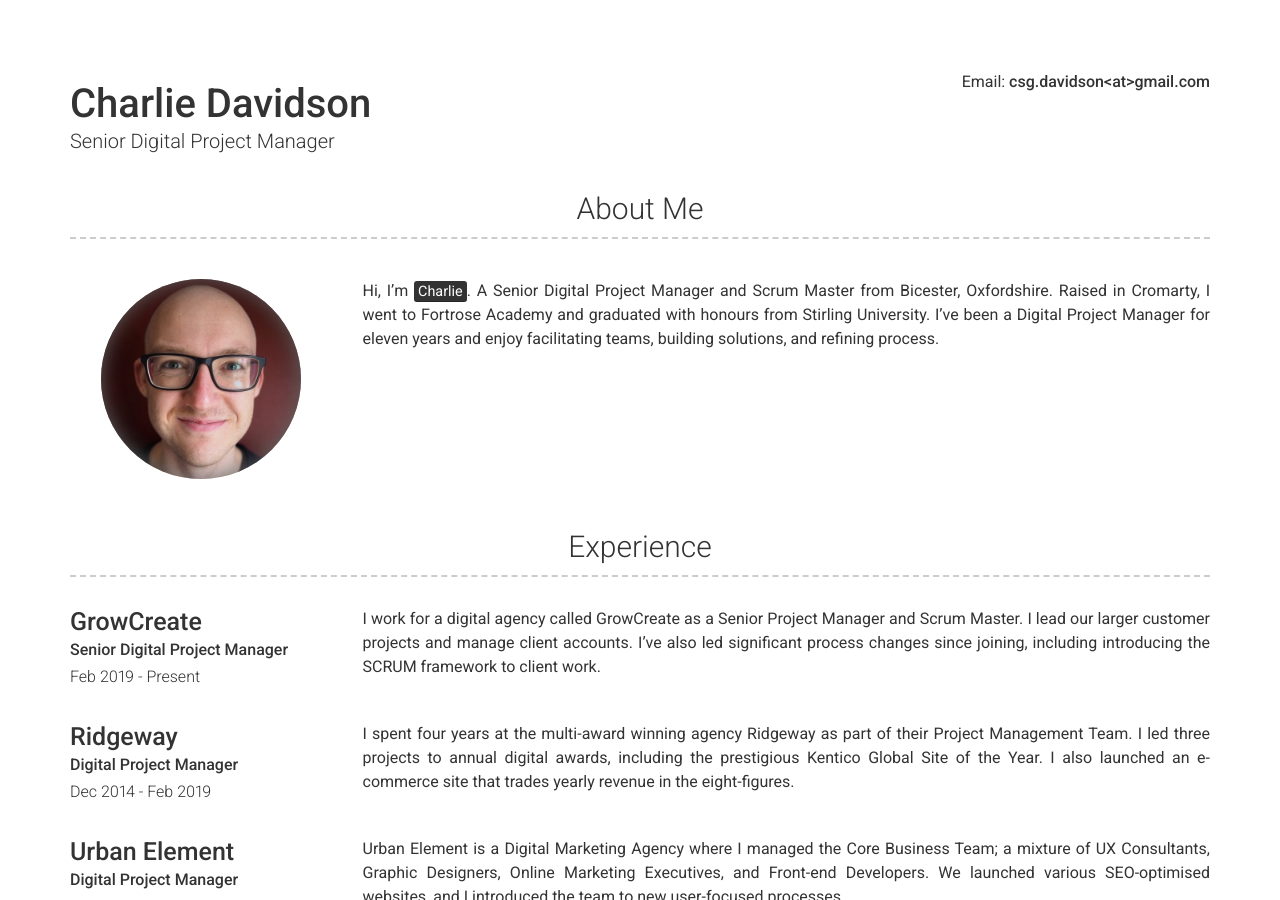
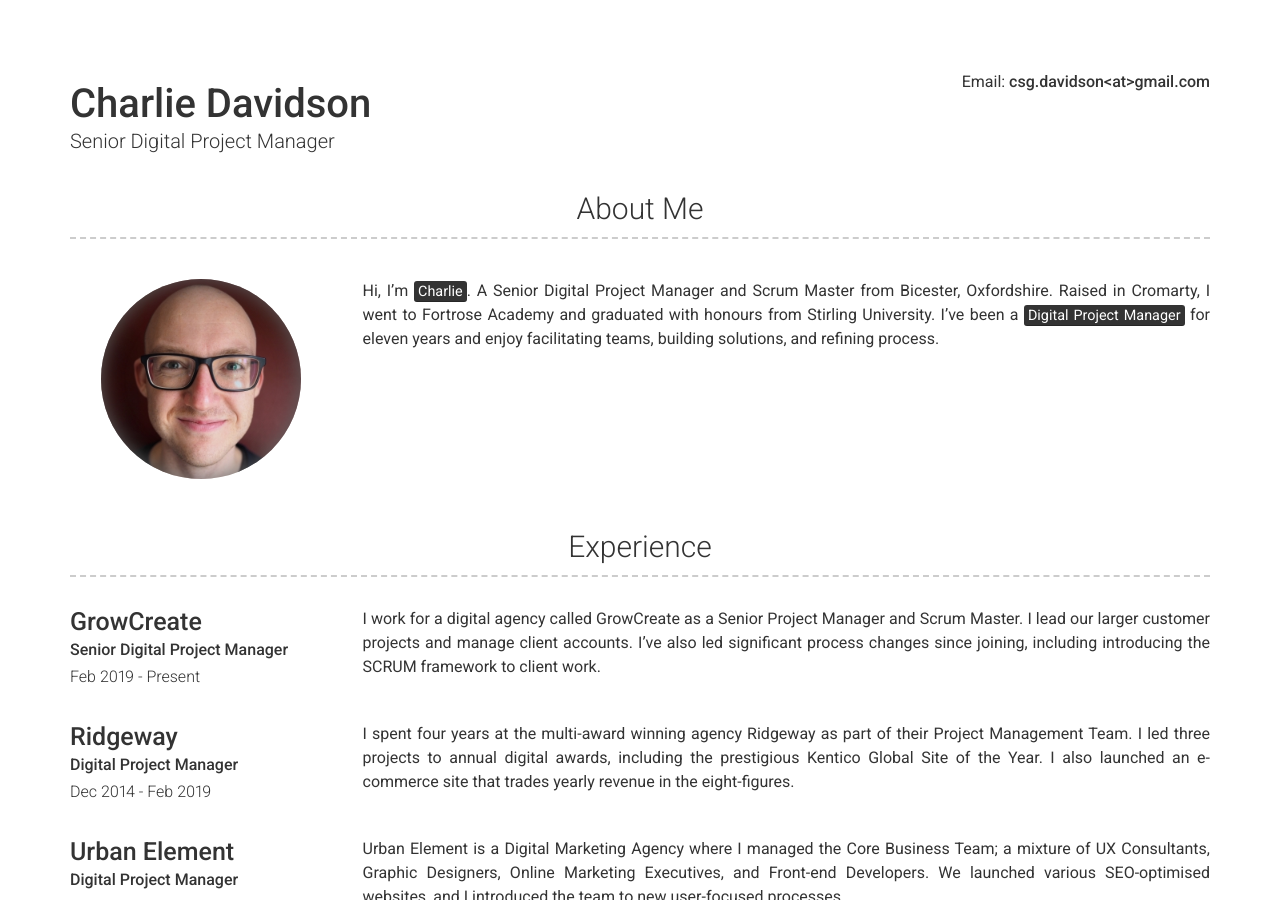
Before and after one commit to csgdavidson/Charlie-Davidson2, a Jekyll site: the page built from index.md, in a window 1280 px wide and 900 px high. Built offline with Jekyll 4.4.1, drawn with Linux system fonts in a browser that asks for light colours; nearby versions of some CDN libraries.

```diff
--- a/_config.yml
+++ b/_config.yml
@@ -17,7 +17,7 @@ about_profile_image: charlie.jpg
 about_content:
   Hi, I'm <mark>Charlie</mark>. A Senior Digital Project Manager and Scrum Master from Bicester, Oxfordshire.
   Raised in Cromarty, I went to Fortrose Academy and graduated with honours from Stirling University.
-  I've been a Digital Project Manager for eleven years and enjoy facilitating teams, building solutions, and refining process.
+  I've been a <mark>Digital Project Manager</mark> for eleven years and enjoy facilitating teams, building solutions, and refining process.
 
 # Projects Section
 projects_title: Certifications
```
